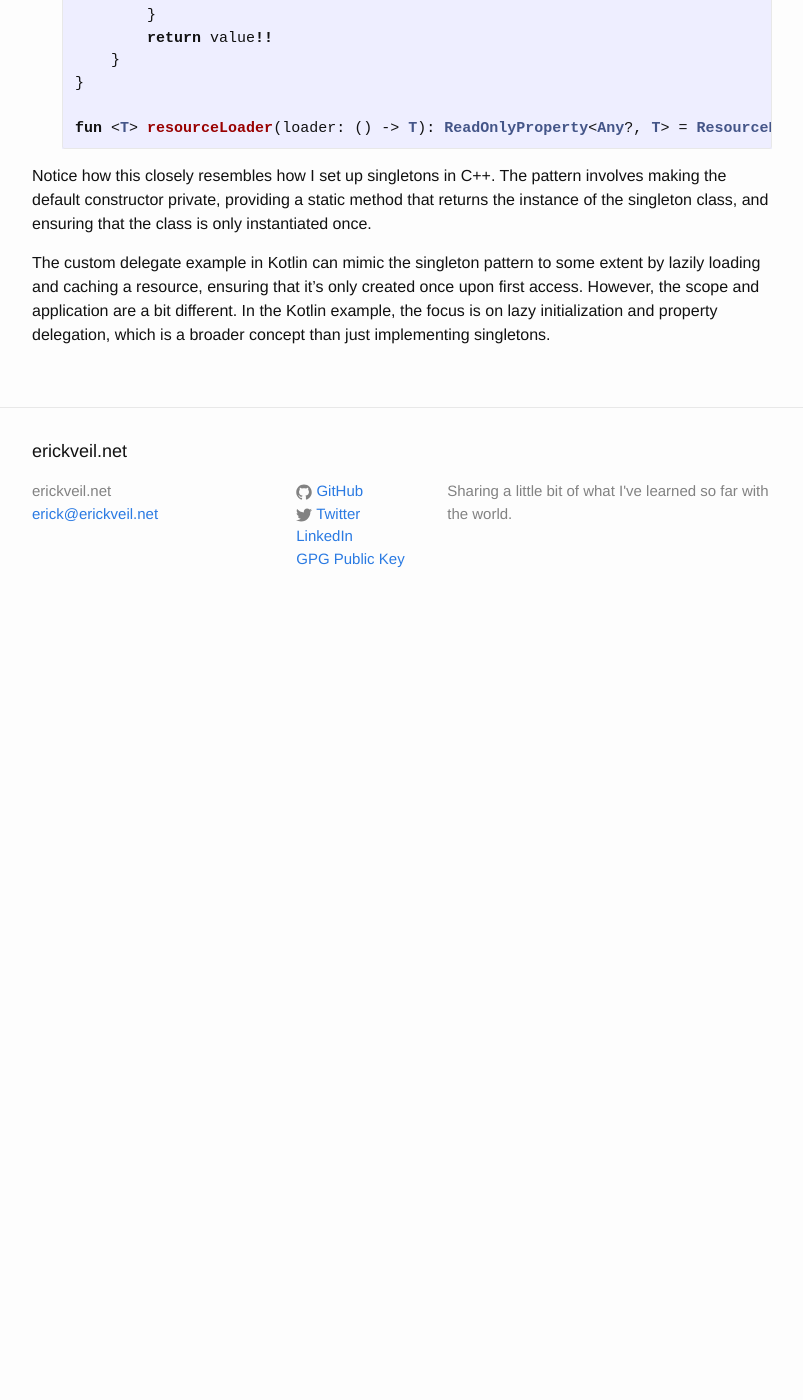
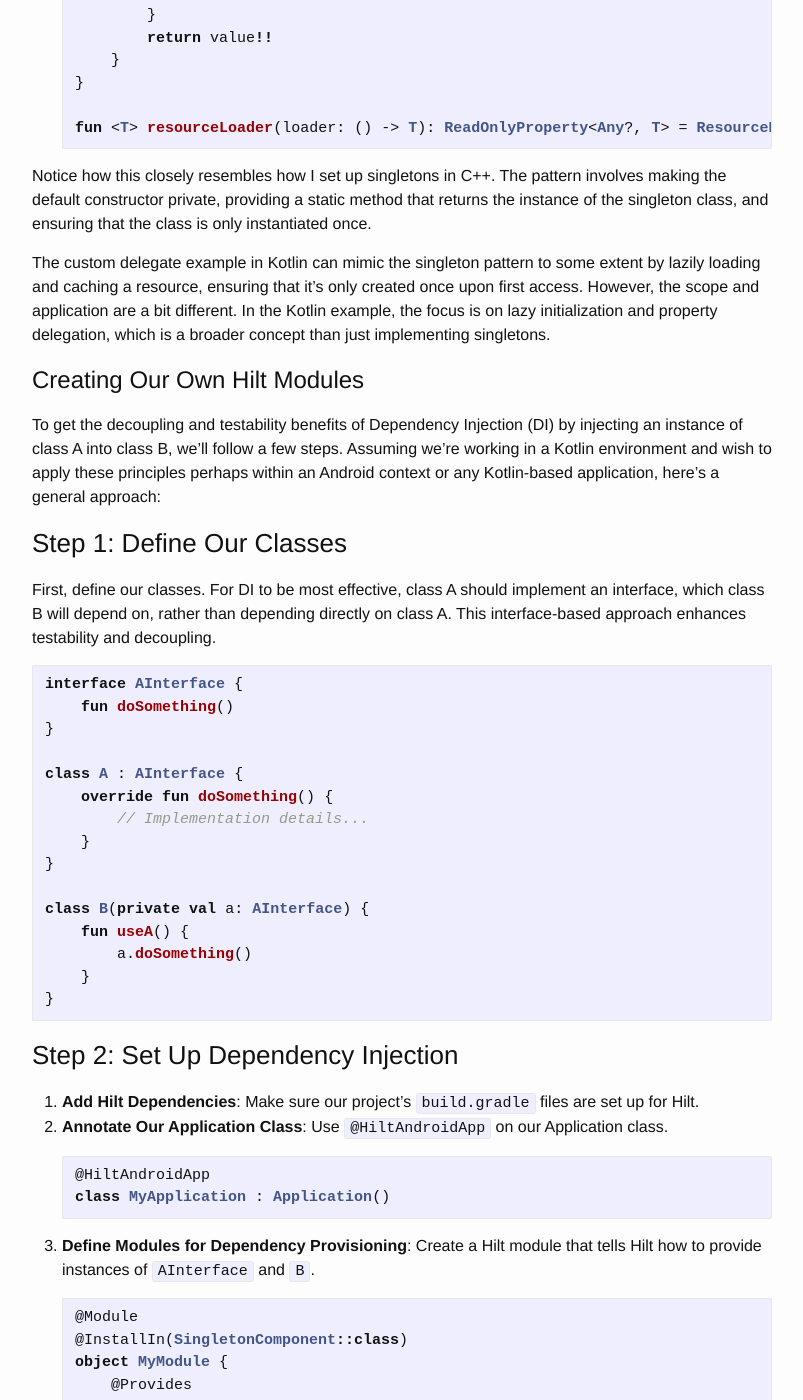
Before and after one commit to erickveil/erickveil.github.com, a Jekyll site: the page built from _posts/2023-06-23-Dependency-Injection-and-Hilt.md, in a window 1280 px wide and 1400 px high, scrolled down 5112 px. Shown: the whole window, without its empty margins (238-1041 px from the left). Built offline with Jekyll 4.4.1, drawn with Linux system fonts in a browser that asks for light colours; before the commit the page ends 5742 px from its top, so only the background shows below that; some of the changed text lies outside the part shown.

Commit message:
Added some more DI info

````diff
--- a/_posts/2023-06-23-Dependency-Injection-and-Hilt.md
+++ b/_posts/2023-06-23-Dependency-Injection-and-Hilt.md
@@ -68,7 +68,7 @@ So we still use the constructor to inject the object as an argument, but the ext
 
 - **Large or Complex Projects**: If our project is expected to grow in complexity, using Hilt can save us a lot of headache down the line. It manages our dependency graph automatically, making it easier to handle changes and additions.
 - **Android Lifecycle Integration**: For dependencies that need to be tied to Android lifecycle components (like Activities, Fragments, ViewModels, etc.), Hilt provides scoped annotations (e.g., `@ActivityScoped`, `@ViewModelInject`) that handle instantiation and destruction at the appropriate times, reducing memory leaks and other lifecycle-related issues.
-- **Shared Dependencies**: If we have dependencies that are used across multiple components or need to maintain a single instance (singleton) across the application, Hilt’s annotations (like `@Singleton` or `@InstallIn`) simplify their configuration and ensure that the framework manages their lifecycle appropriately.
+- **Shared Dependencies**: If we have dependencies that are used across multiple components or need to maintain a single instance (singleton) across the application, Hilt’s annotations (like `@Singleton` or `@InstallIn`) simplify their configuration and make sure that the framework manages their lifecycle appropriately.
 - **Testing and Maintainability**: When our project reaches a certain scale, testing and maintainability become crucial. Hilt’s ability to swap out implementations for testing purposes without changing the actual codebase is a significant advantage.
 
 ### When Manual Constructor Injection Might Suffice
@@ -169,3 +169,76 @@ Here, `<delegate>` is an expression that provides the delegate object, which mus
 Notice how this closely resembles how I set up singletons in C++. The pattern involves making the default constructor private, providing a static method that returns the instance of the singleton class, and ensuring that the class is only instantiated once.
 
 The custom delegate example in Kotlin can mimic the singleton pattern to some extent by lazily loading and caching a resource, ensuring that it's only created once upon first access. However, the scope and application are a bit different. In the Kotlin example, the focus is on lazy initialization and property delegation, which is a broader concept than just implementing singletons.
+
+
+# Creating Our Own Hilt Modules
+
+To get the decoupling and testability benefits of Dependency Injection (DI) by injecting an instance of class A into class B, we'll follow a few steps. Assuming we're working in a Kotlin environment and wish to apply these principles perhaps within an Android context or any Kotlin-based application, here's a general approach:
+
+### Step 1: Define Our Classes
+
+First, define our classes. For DI to be most effective, class A should implement an interface, which class B will depend on, rather than depending directly on class A. This interface-based approach enhances testability and decoupling.
+
+```kotlin
+interface AInterface {
+    fun doSomething()
+}
+
+class A : AInterface {
+    override fun doSomething() {
+        // Implementation details...
+    }
+}
+
+class B(private val a: AInterface) {
+    fun useA() {
+        a.doSomething()
+    }
+}
+```
+
+### Step 2: Set Up Dependency Injection
+
+1. **Add Hilt Dependencies**: Make sure our project's `build.gradle` files are set up for Hilt.
+2. **Annotate Our Application Class**: Use `@HiltAndroidApp` on our Application class.
+
+   ```kotlin
+   @HiltAndroidApp
+   class MyApplication : Application()
+   ```
+
+3. **Define Modules for Dependency Provisioning**: Create a Hilt module that tells Hilt how to provide instances of `AInterface` and `B`.
+
+   ```kotlin
+   @Module
+   @InstallIn(SingletonComponent::class)
+   object MyModule {
+       @Provides
+       @Singleton
+       fun provideAInterface(): AInterface = A()
+
+       @Provides
+       fun provideB(aInterface: AInterface): B = B(aInterface)
+   }
+   ```
+
+4. **Inject Into Our Classes**: With Hilt, injecting into Android framework classes (like Activities, Fragments, etc.) is straightforward. For other classes, we'll usually pass dependencies through their constructors, as shown with class B.
+
+### Step 3: Use Our Classes
+
+With Hilt, once everything is set up, we can inject `B` into our Android components (e.g., Activities, Fragments) and use it:
+
+```kotlin
+@AndroidEntryPoint
+class MyActivity : AppCompatActivity() {
+
+    @Inject lateinit var b: B
+
+    override fun onCreate(savedInstanceState: Bundle?) {
+        super.onCreate(savedInstanceState)
+        setContentView(R.layout.activity_my)
+
+        b.useA()
+    }
+}
+```
````
